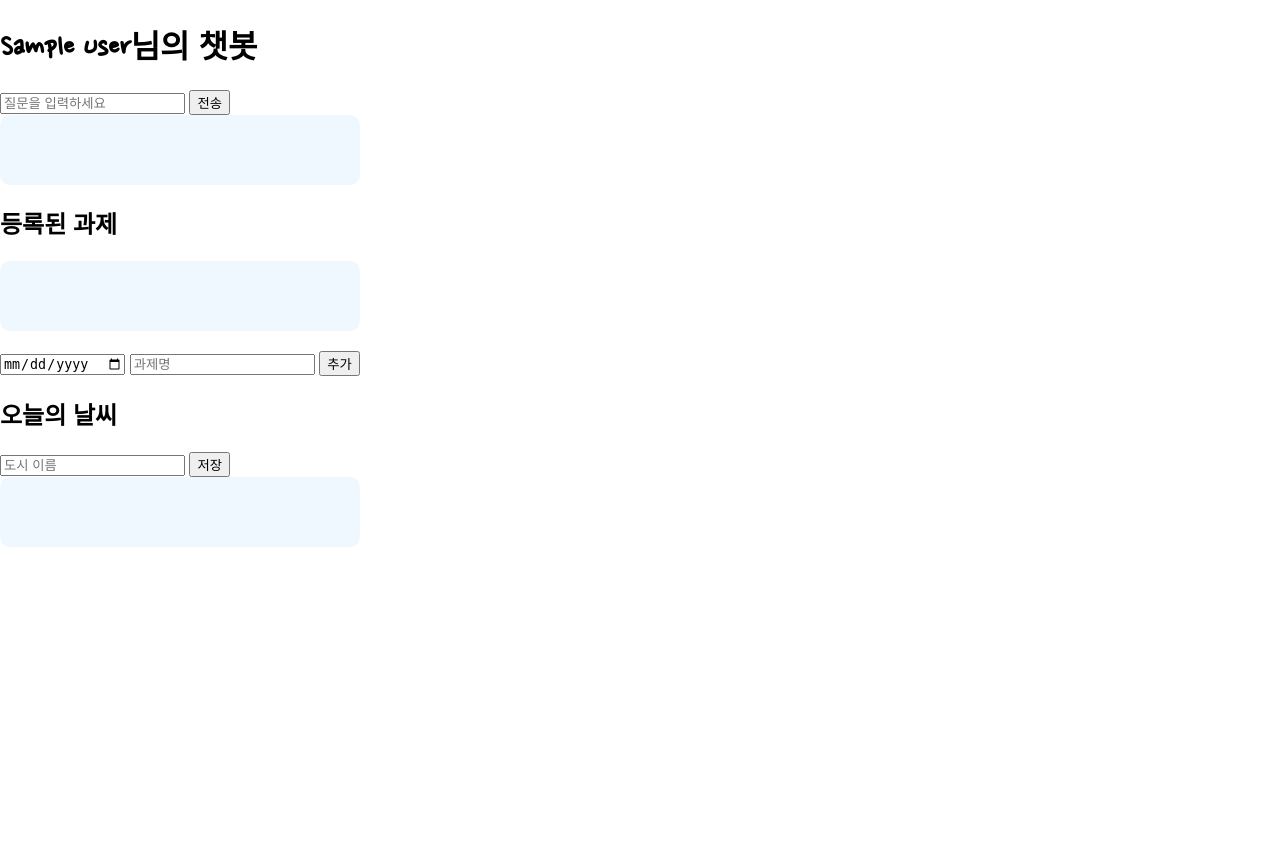
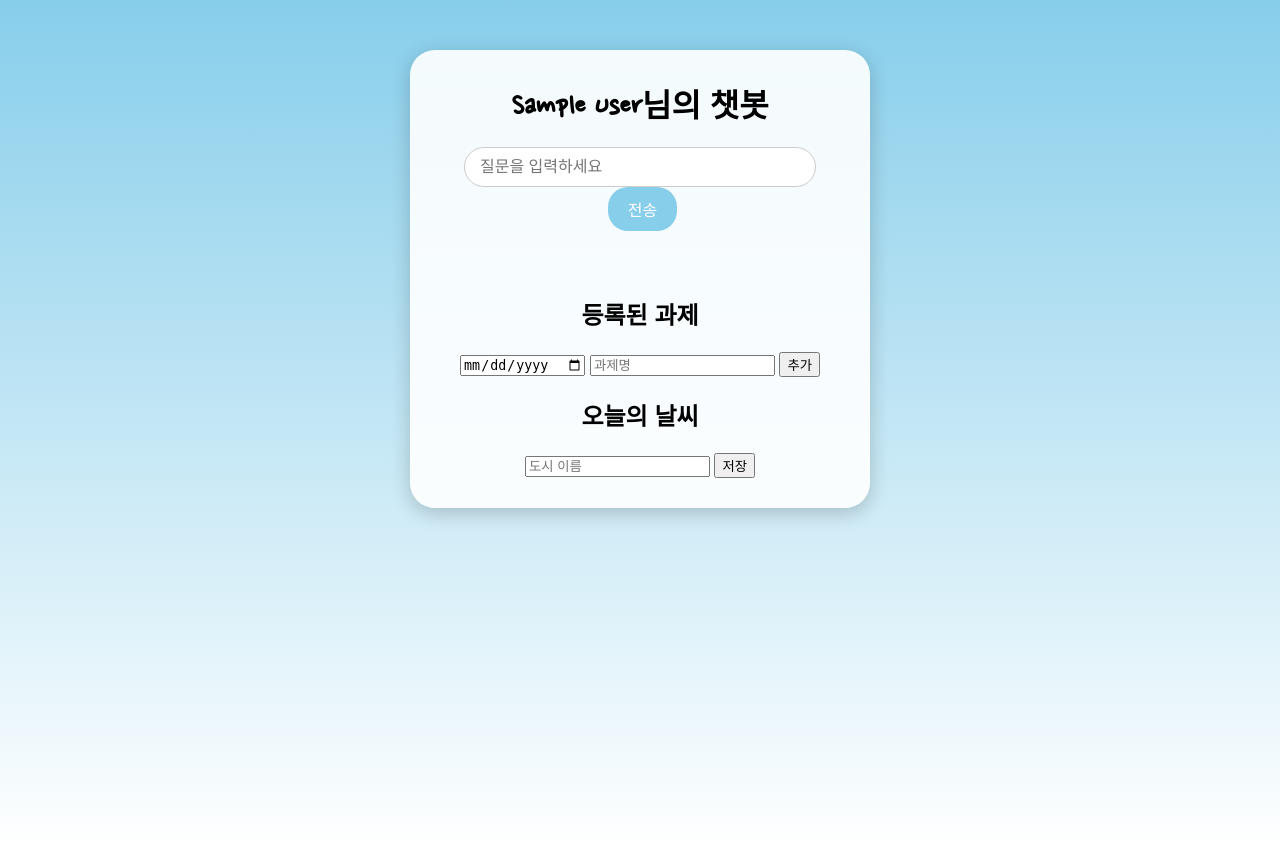
Before and after one commit to hansj8267/basic-chatbot, a Flask app: page /chat in a window 1280 px wide. Before the commit the page ends 547 px from the top, so only its background shows below. Run offline with Flask 3, Linux system fonts and the light colour scheme; the visitor is signed in with stand-in values (Sample User, id 1); data that the repository does not hold is empty.

Commit message:
Update style.css

```diff
--- a/static/style.css
+++ b/static/style.css
@@ -1,79 +1,106 @@
+/* 공통 */
 body {
   margin: 0;
   font-family: 'Nanum Pen Script', cursive;
+  background: linear-gradient(to bottom, #87ceeb, #ffffff);
   display: flex;
+  justify-content: center;
+  align-items: flex-start;
   min-height: 100vh;
+  padding-top: 50px;
 }
 
 /* 로그인 화면 */
 .login-body {
   justify-content: center;
   align-items: center;
-  background: linear-gradient(to bottom, #87ceeb, #ffffff);
-  display: flex;
 }
 .login-container {
   background: rgba(255,255,255,0.9);
   padding: 30px;
-  border-radius: 20px;
+  border-radius: 25px;
   text-align: center;
+  box-shadow: 0 5px 20px rgba(0,0,0,0.2);
 }
 .login-container input {
   display: block;
+  width: 80%;
   margin: 10px auto;
-  padding: 8px;
-  border-radius: 10px;
+  padding: 10px;
+  border-radius: 20px;
   border: 1px solid #ccc;
+  font-size: 16px;
 }
 
-/* 챗봇/과제/날씨 화면 */
-.sidebar {
-  width: 150px;
-  background: #87ceeb;
-  display: flex;
-  flex-direction: column;
-  padding: 20px;
+/* 챗봇 화면 */
+.chat-container {
+  background: rgba(255,255,255,0.9);
+  padding: 30px;
+  border-radius: 25px;
+  width: 400px;
+  box-shadow: 0 5px 20px rgba(0,0,0,0.2);
+  text-align: center;
 }
-.sidebar button {
-  margin: 10px 0;
-  padding: 10px;
+
+.chat-container h1 {
+  margin-top: 0;
+  margin-bottom: 20px;
+}
+
+#chat-form input[type="text"] {
+  width: 80%;
+  padding: 10px 15px;
+  border-radius: 20px;
+  border: 1px solid #ccc;
+  font-size: 16px;
+}
+
+#chat-form input[type="submit"] {
+  padding: 10px 20px;
+  border-radius: 20px;
   border: none;
+  background-color: #87ceeb;
+  color: white;
+  font-size: 16px;
+  cursor: pointer;
+  margin-left: 5px;
+}
+#chat-form input[type="submit"]:hover {
+  background-color: #00bfff;
+}
+
+.reply {
+  margin-top: 15px;
+  font-size: 20px;
+  min-height: 30px;
+  text-align: left;
+}
+
+#assignmentsBox {
+  margin-top: 15px;
+  text-align: left;
+}
+
+.assignment-card {
+  background: #f0f8ff;
+  padding: 10px 15px;
+  border-radius: 15px;
+  margin-bottom: 10px;
+  position: relative;
+}
+
+.delete-btn {
+  position: absolute;
+  top: 10px;
+  right: 15px;
+  background: #ff4d4d;
+  color: white;
+  border: none;
+  padding: 5px 10px;
   border-radius: 10px;
   cursor: pointer;
-  color: white;
-  font-weight: bold;
+  font-size: 12px;
 }
-.main-content {
-  flex: 1;
-  padding: 20px;
-  background: linear-gradient(to bottom, #ffffff, #f0f8ff);
+.delete-btn:hover {
+  background: #ff1a1a;
 }
-.screen {
-  max-width: 600px;
-  margin: 0 auto;
-}
-#replyBox, #weatherResult, #assignmentsBox {
-  margin-bottom: 20px;
-  min-height: 50px;
-  padding: 10px;
-  background: #f0f8ff;
-  border-radius: 10px;
-}
-.assignment-card {
-  margin: 5px 0;
-  padding: 5px;
-  background: #e0f7ff;
-  border-radius: 5px;
-  position: relative;
-}
-.delete-btn {
-  position: absolute;
-  right: 5px;
-  top: 5px;
-  background: #ff4d4d;
-  border: none;
-  color: white;
-  padding: 2px 5px;
-  border-radius: 5px;
-  cursor: pointer;
-}
```
